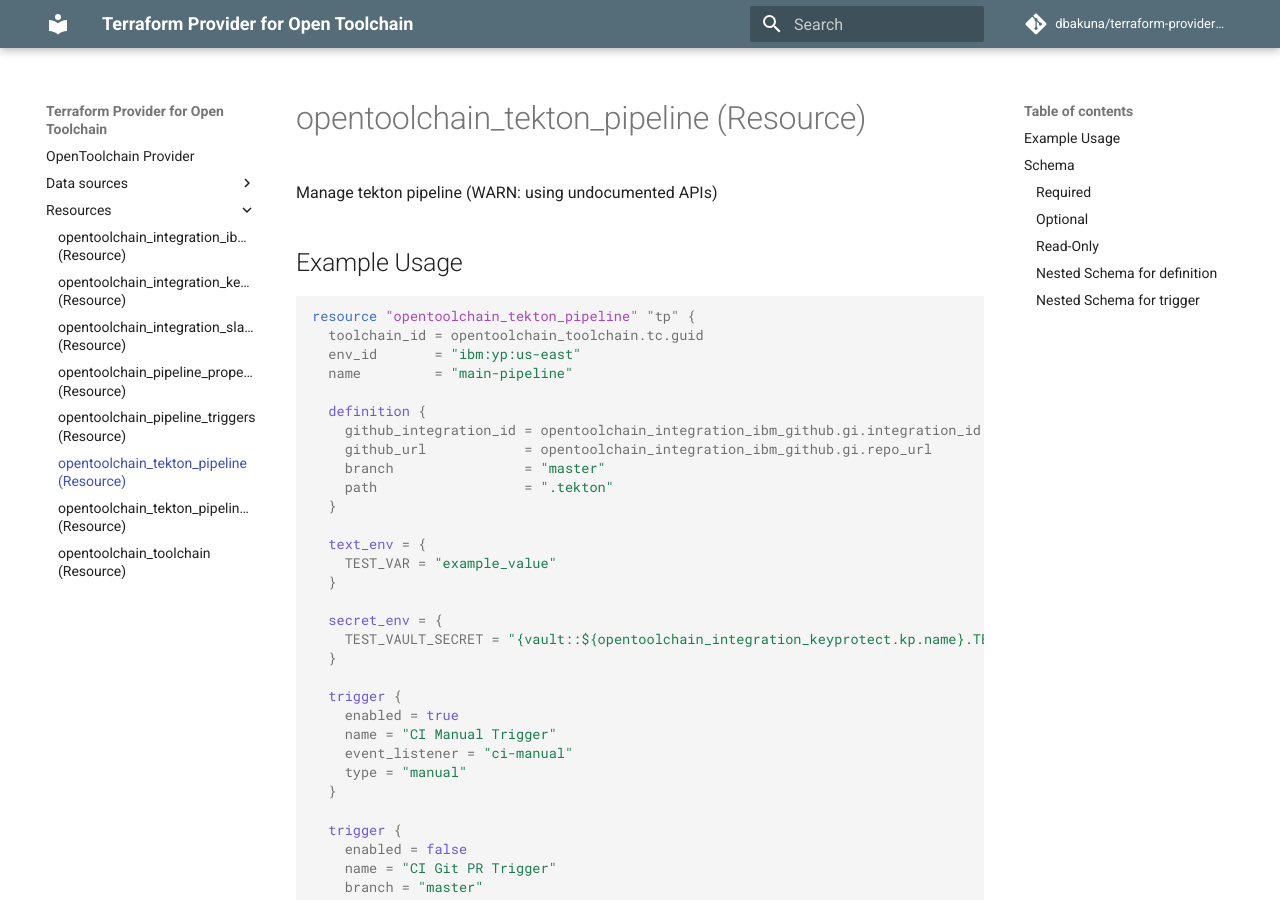
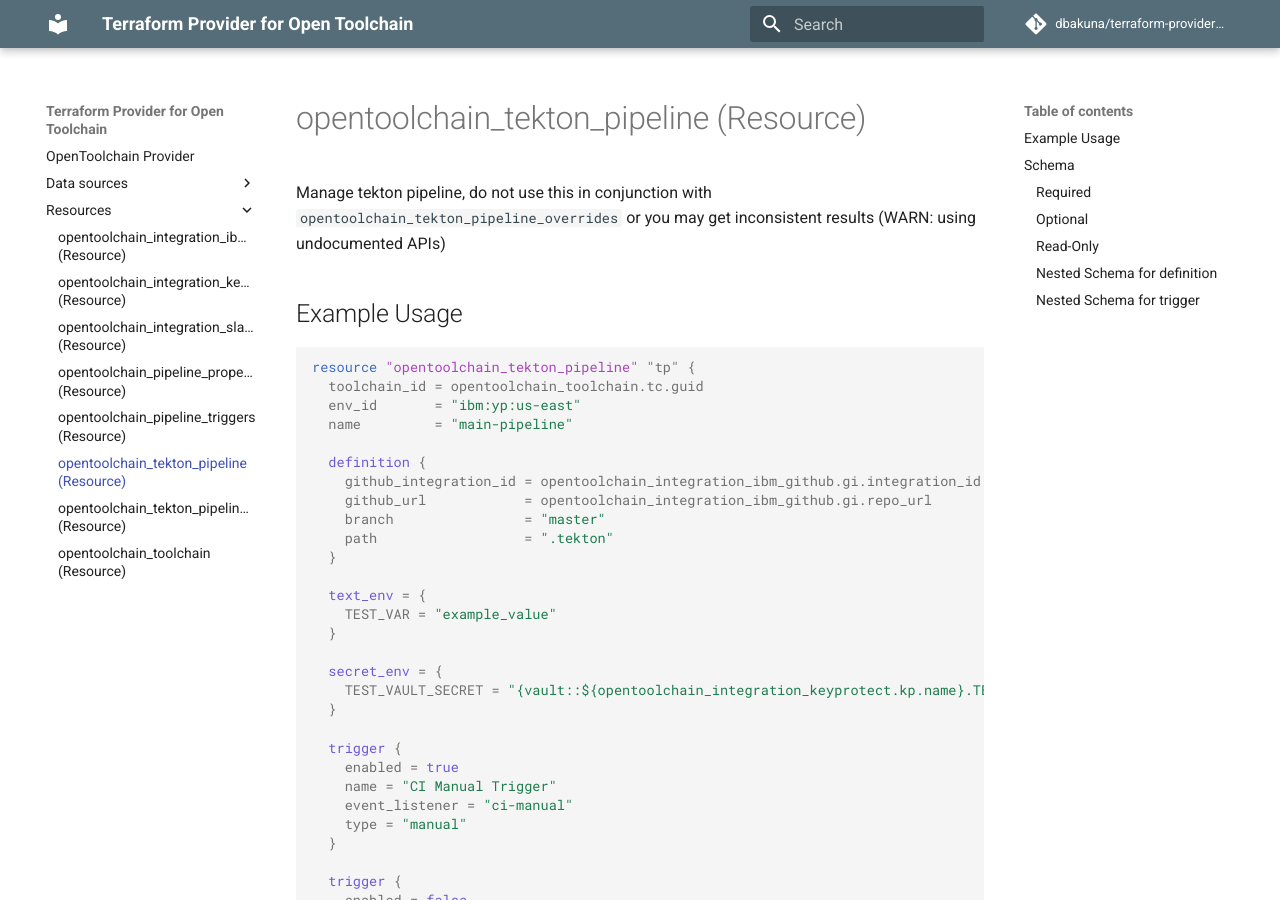
Before and after one commit to dariusbakunas/terraform-provider-opentoolchain, an MkDocs documentation site: the page built from docs/resources/tekton_pipeline.md, in a window 1280 px wide and 900 px high. Built offline with MkDocs 1.6.1 and Material for MkDocs 9.7.7, drawn with Linux system fonts in a browser that asks for light colours; comment, search, counter and statistics services are not loaded.

Commit message:
docs: add missing descriptions

```diff
--- a/docs/resources/tekton_pipeline.md
+++ b/docs/resources/tekton_pipeline.md
@@ -3,12 +3,12 @@
 page_title: "opentoolchain_tekton_pipeline Resource - terraform-provider-opentoolchain"
 subcategory: ""
 description: |-
-  Manage tekton pipeline (WARN: using undocumented APIs)
+  Manage tekton pipeline, do not use this in conjunction with opentoolchain_tekton_pipeline_overrides or you may get inconsistent results (WARN: using undocumented APIs)
 ---
 
 # opentoolchain_tekton_pipeline (Resource)
 
-Manage tekton pipeline (WARN: using undocumented APIs)
+Manage tekton pipeline, do not use this in conjunction with `opentoolchain_tekton_pipeline_overrides` or you may get inconsistent results (WARN: using undocumented APIs)
 
 ## Example Usage
 
```
Also changed, not shown: docs/data-sources/tekton_pipeline.md (+2 -2 lines), 2 other files.
